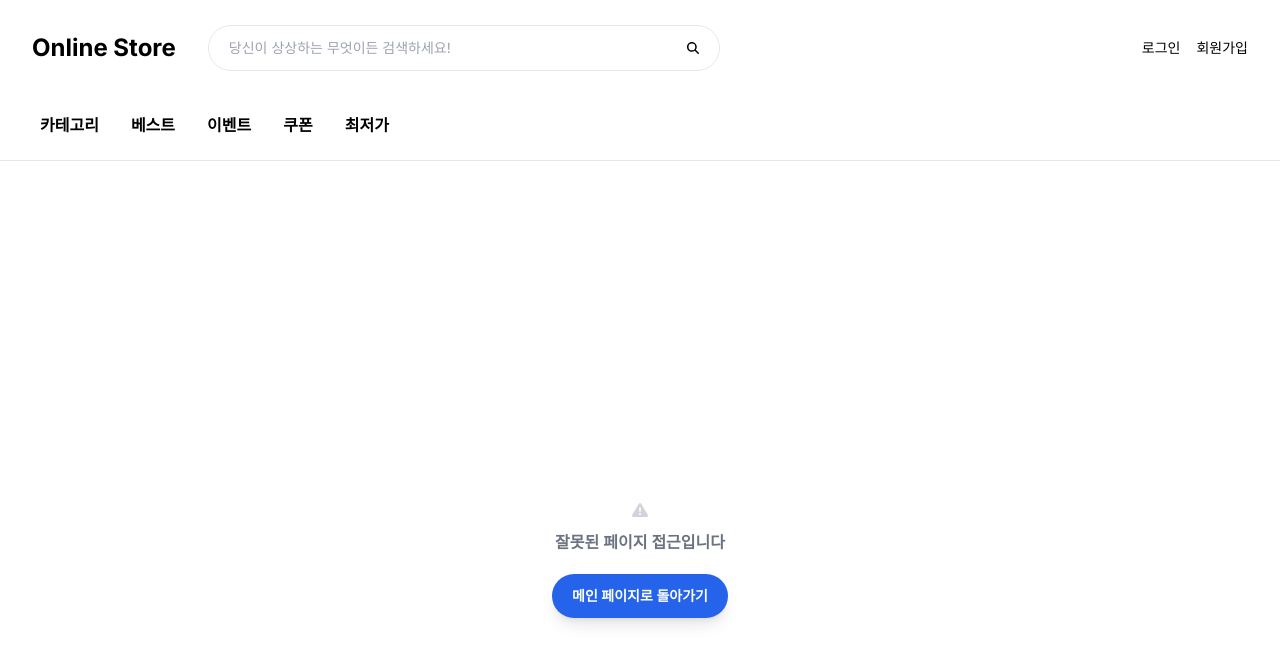
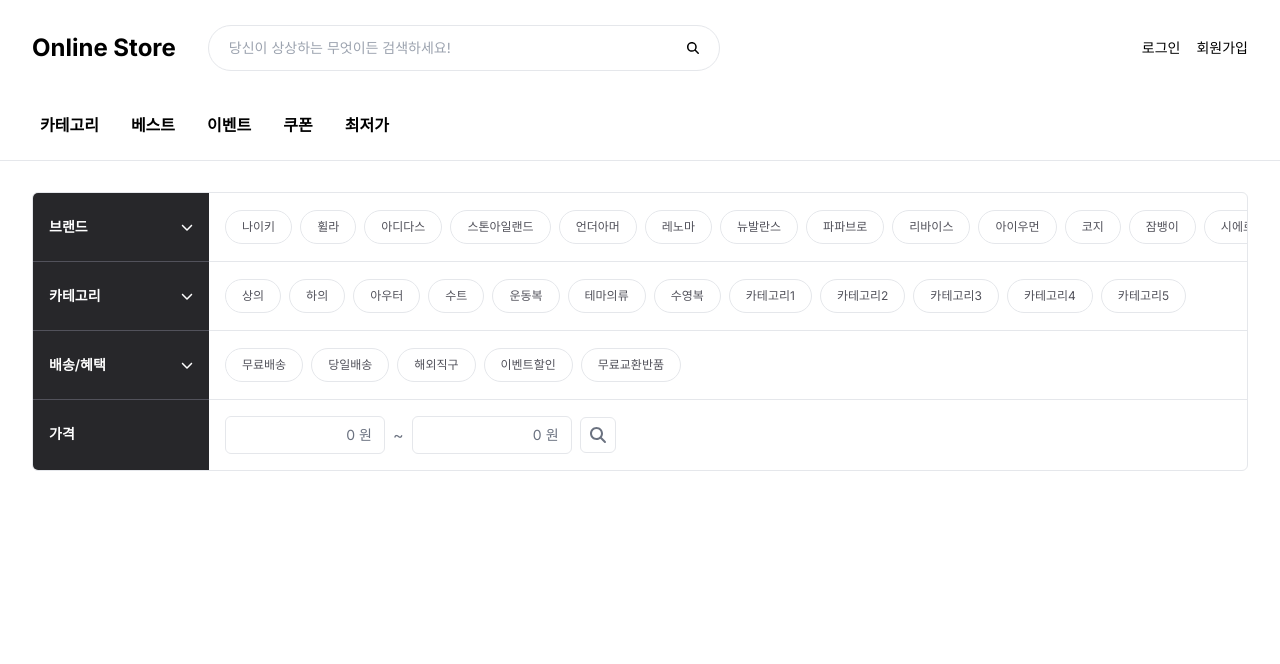
Before and after one commit to pokycookie/online-store, a Next.js app: page /items/etc in a window 1280 px wide. Before the commit this address had no page. Shown: the top 664 px of the page. Built offline with nearby package versions, Linux system fonts and the light colour scheme.

Commit message:
feat: item filter component

```diff
--- a/app/components/layout/category.tsx
+++ b/app/components/layout/category.tsx
@@ -8,7 +8,7 @@ export default function Category() {
   const [isHover, setIsHover] = useState(false)
 
   return (
-    <div className="h-full">
+    <section className="h-full">
       <p
         className="flex items-center h-full p-2 pb-3 font-semibold border-b-2 border-transparent cursor-pointer"
         onMouseEnter={() => setIsHover(true)}
@@ -17,7 +17,7 @@ export default function Category() {
         카테고리
       </p>
       <motion.div
-        className="absolute left-0 z-10 flex justify-center w-screen h-auto overflow-hidden bg-slate-100"
+        className="absolute left-0 z-10 flex justify-center h-auto overflow-hidden text-white bg-blue-600 w-vw"
         initial={{ height: 0 }}
         animate={{ height: isHover ? 'fit-content' : 0 }}
         onMouseEnter={() => setIsHover(true)}
@@ -34,7 +34,7 @@ export default function Category() {
                       <Link
                         key={i}
                         href={e.href}
-                        className="text-sm"
+                        className="text-sm text-zinc-200 whitespace-nowrap hover:text-white"
                         onFocus={() => setIsHover(true)}
                         onBlur={() => setIsHover(false)}
                       >
@@ -48,7 +48,7 @@ export default function Category() {
           })}
         </div>
       </motion.div>
-    </div>
+    </section>
   )
 }
 
@@ -64,72 +64,72 @@ const categoryData: ICategoryData[] = [
   {
     title: '패션/뷰티',
     links: [
-      { title: '화장품', href: '/' },
-      { title: '향수/바디/헤어', href: '/' },
-      { title: '슈즈', href: '/' },
-      { title: '패션잡화', href: '/' },
-      { title: '수입명품', href: '/' },
-      { title: '시계/쥬얼리', href: '/' },
+      { title: '화장품', href: '/items/etc' },
+      { title: '향수/바디/헤어', href: '/items/etc' },
+      { title: '슈즈', href: '/items/etc' },
+      { title: '패션잡화', href: '/items/etc' },
+      { title: '수입명품', href: '/items/etc' },
+      { title: '시계/쥬얼리', href: '/items/etc' },
     ],
   },
   {
     title: '디지털/가전',
     links: [
-      { title: '노트북/태블릿', href: '/' },
-      { title: '저장장치/메모리', href: '/' },
-      { title: '스마트폰/액세서리', href: '/' },
-      { title: '카메라/드론/VR', href: '/' },
-      { title: '주방가전', href: '/' },
-      { title: 'TV/세탁기/냉장고', href: '/' },
+      { title: '노트북/태블릿', href: '/items/etc' },
+      { title: '저장장치/메모리', href: '/items/etc' },
+      { title: '스마트폰/액세서리', href: '/items/etc' },
+      { title: '카메라/드론/VR', href: '/items/etc' },
+      { title: '주방가전', href: '/items/etc' },
+      { title: 'TV/세탁기/냉장고', href: '/items/etc' },
     ],
   },
   {
     title: '식품/유아동',
     links: [
-      { title: '가공식품/즉석/간식', href: '/' },
-      { title: '커피/음료', href: '/' },
-      { title: '건강식품', href: '/' },
-      { title: '신선식품', href: '/' },
-      { title: '다이어트', href: '/' },
-      { title: '출산/유아용품', href: '/' },
-      { title: '귀저기/분유', href: '/' },
-      { title: '완구', href: '/' },
+      { title: '가공식품/즉석/간식', href: '/items/etc' },
+      { title: '커피/음료', href: '/items/etc' },
+      { title: '건강식품', href: '/items/etc' },
+      { title: '신선식품', href: '/items/etc' },
+      { title: '다이어트', href: '/items/etc' },
+      { title: '출산/유아용품', href: '/items/etc' },
+      { title: '귀저기/분유', href: '/items/etc' },
+      { title: '완구', href: '/items/etc' },
     ],
   },
   {
     title: '스포츠/취미',
     links: [
-      { title: '등산/캠핑/낚시', href: '/' },
-      { title: '골프', href: '/' },
-      { title: '자전거/킥보드', href: '/' },
-      { title: '헬스', href: '/' },
-      { title: '스포츠용품', href: '/' },
-      { title: '스포츠의류', href: '/' },
-      { title: '자동차/블랙박스', href: '/' },
-      { title: '반려동물', href: '/' },
+      { title: '등산/캠핑/낚시', href: '/items/etc' },
+      { title: '골프', href: '/items/etc' },
+      { title: '자전거/킥보드', href: '/items/etc' },
+      { title: '헬스', href: '/items/etc' },
+      { title: '스포츠용품', href: '/items/etc' },
+      { title: '스포츠의류', href: '/items/etc' },
+      { title: '자동차/블랙박스', href: '/items/etc' },
+      { title: '반려동물', href: '/items/etc' },
     ],
   },
   {
     title: '가구/생활',
     links: [
-      { title: '가구/인테리어', href: '/' },
-      { title: '침구/커튼', href: '/' },
-      { title: 'DIY/원예', href: '/' },
-      { title: '수납/욕실/청소', href: '/' },
-      { title: '세제/화장지/물티슈', href: '/' },
-      { title: '조명', href: '/' },
-      { title: '주방', href: '/' },
-      { title: '건강/의료', href: '/' },
+      { title: '가구/인테리어', href: '/items/etc' },
+      { title: '침구/커튼', href: '/items/etc' },
+      { title: 'DIY/원예', href: '/items/etc' },
+      { title: '수납/욕실/청소', href: '/items/etc' },
+      { title: '세제/화장지/물티슈', href: '/items/etc' },
+      { title: '조명', href: '/items/etc' },
+      { title: '주방', href: '/items/etc' },
+      { title: '건강/의료', href: '/items/etc' },
     ],
   },
   {
     title: '도서',
     links: [
-      { title: '소설', href: '/' },
-      { title: '시/에세이', href: '/' },
-      { title: '아동', href: '/' },
-      { title: '참고서', href: '/' },
-      { title: '경제', href: '/' },
+      { title: '소설', href: '/items/etc' },
+      { title: '시/에세이', href: '/items/etc' },
+      { title: '아동', href: '/items/etc' },
+      { title: '참고서', href: '/items/etc' },
+      { title: '경제', href: '/items/etc' },
     ],
   },
 ]
--- a/app/components/layout/nav.tsx
+++ b/app/components/layout/nav.tsx
@@ -26,8 +26,8 @@ interface INavLinks {
 }
 
 const navLinks: INavLinks[] = [
-  { title: '베스트', href: '/' },
-  { title: '이벤트', href: '/' },
-  { title: '쿠폰', href: '/' },
-  { title: '최저가', href: '/' },
+  { title: '베스트', href: '/items/etc' },
+  { title: '이벤트', href: '/items/etc' },
+  { title: '쿠폰', href: '/items/etc' },
+  { title: '최저가', href: '/items/etc' },
 ]
--- a/app/components/ui/intInput.tsx
+++ b/app/components/ui/intInput.tsx
@@ -1,11 +1,19 @@
 'use client'
 
 import styled from '@emotion/styled'
-import { ChangeEvent, ClipboardEvent, KeyboardEvent, useState } from 'react'
+import {
+  ChangeEvent,
+  ClipboardEvent,
+  KeyboardEvent,
+  useEffect,
+  useState,
+} from 'react'
 
 interface IProps {
   unit?: string
   separator?: boolean
+  value?: number
+  onChange?: (value: number) => void
 }
 
 export default function IntInput(props: IProps) {
@@ -46,7 +54,14 @@ export default function IntInput(props: IProps) {
 
     setValue(value)
     setInput(value.toLocaleString())
+
+    if (props.onChange) props.onChange(value)
   }
+
+  useEffect(() => {
+    if (props.value !== value) setValue(value)
+    // eslint-disable-next-line react-hooks/exhaustive-deps
+  }, [props.value])
 
   return (
     <FocusDiv
--- /dev/null
+++ b/app/components/ui/itemFilter/filterSection.tsx
@@ -0,0 +1,67 @@
+'use client'
+
+import { FontAwesomeIcon } from '@fortawesome/react-fontawesome'
+import Tag, { ITag } from '../tag'
+import { faChevronDown } from '@fortawesome/free-solid-svg-icons'
+import styled from '@emotion/styled'
+import { useState } from 'react'
+import { motion } from 'framer-motion'
+
+export interface IFilterData {
+  title: string
+  tags: ITag[]
+  onChange?: (selected: boolean, tag: ITag) => void
+}
+
+export default function FilterSection(props: IFilterData) {
+  const [extend, setExtend] = useState(false)
+
+  const tagHandler = (selected: boolean, tag: ITag) => {
+    if (props.onChange) props.onChange(selected, tag)
+  }
+
+  return (
+    <motion.section
+      className="relative flex w-full overflow-hidden"
+      initial={{ height: 69 }}
+      animate={{ height: extend ? 'fit-content' : 69 }}
+    >
+      <button
+        className="flex items-start p-4 border-b outline-none w-44 bg-zinc-800 shrink-0 border-zinc-600"
+        onClick={() => setExtend((prev) => !prev)}
+      >
+        <span className="flex items-center justify-between w-full gap-2 text-sm font-semibold text-white h-9">
+          <h2>{props.title}</h2>
+          <Icon
+            className="w-3 duration-200"
+            icon={faChevronDown}
+            extend={extend}
+          />
+        </span>
+      </button>
+      <TagSection
+        extend={extend}
+        className="flex items-center gap-2 p-4 overflow-x-auto overflow-y-hidden border-b grow"
+      >
+        {props.tags.map((tag, i) => {
+          return (
+            <Tag
+              key={i}
+              label={tag.label}
+              value={tag.value}
+              onChange={(selected) => tagHandler(selected, tag)}
+            />
+          )
+        })}
+      </TagSection>
+    </motion.section>
+  )
+}
+
+const TagSection = styled.section<{ extend: boolean }>((props) => ({
+  flexWrap: props.extend ? 'wrap' : 'nowrap',
+}))
+
+const Icon = styled(FontAwesomeIcon)<{ extend: boolean }>((props) => ({
+  transform: props.extend ? 'rotate(180deg)' : 'rotate(0deg)',
+}))
--- /dev/null
+++ b/app/components/ui/itemFilter/itemFilter.tsx
@@ -0,0 +1,75 @@
+'use client'
+
+import FilterSection, { IFilterData } from './filterSection'
+import IntInput from '../intInput'
+import { FontAwesomeIcon } from '@fortawesome/react-fontawesome'
+import { faMagnifyingGlass } from '@fortawesome/free-solid-svg-icons'
+import { useState } from 'react'
+import { ITag } from '../tag'
+
+interface IProps {
+  data: IFilterData[]
+  onChange?: (tags: Set<ITag>) => void
+}
+
+export default function ItemFilter(props: IProps) {
+  const [startValue, setStartValue] = useState(0)
+  const [endValue, setEndValue] = useState(0)
+  const [tags, setTags] = useState<Set<ITag>>(new Set())
+
+  const tagHandler = (selected: boolean, tag: ITag) => {
+    if (selected) {
+      setTags((prev) => {
+        const newSet = new Set(prev)
+        newSet.add(tag)
+        if (props.onChange) props.onChange(newSet)
+        return newSet
+      })
+    } else {
+      setTags((prev) => {
+        const newSet = new Set(prev)
+        newSet.delete(tag)
+        if (props.onChange) props.onChange(newSet)
+        return newSet
+      })
+    }
+  }
+
+  return (
+    <section className="w-full overflow-hidden border rounded-md">
+      {props.data.map((e, i) => {
+        return (
+          <FilterSection
+            key={i}
+            title={e.title}
+            tags={e.tags}
+            onChange={tagHandler}
+          />
+        )
+      })}
+      <section className="flex w-full">
+        <div className="p-4 w-44 bg-zinc-800 shrink-0">
+          <span className="flex items-center justify-between w-full gap-2 text-sm font-semibold text-white h-9">
+            <h2>가격</h2>
+          </span>
+        </div>
+        <div className="flex items-center justify-start gap-2 p-4 text-gray-500 grow">
+          <IntInput
+            unit="원"
+            value={startValue}
+            onChange={(v) => setStartValue(v)}
+          />
+          ~
+          <IntInput
+            unit="원"
+            value={endValue}
+            onChange={(v) => setEndValue(v)}
+          />
+          <button className="flex items-center justify-center duration-200 border rounded-md w-9 h-9 hover:bg-blue-600 hover:text-white">
+            <FontAwesomeIcon className="w-4 h-4" icon={faMagnifyingGlass} />
+          </button>
+        </div>
+      </section>
+    </section>
+  )
+}
--- /dev/null
+++ b/app/components/ui/tag.tsx
@@ -0,0 +1,39 @@
+'use client'
+
+import styled from '@emotion/styled'
+import { useState } from 'react'
+
+export interface ITag {
+  label: string
+  value: string
+}
+
+export interface IProps extends ITag {
+  defaultSelected?: boolean
+  onChange?: (selected: boolean) => void
+}
+
+export default function Tag(props: IProps) {
+  const [selected, setSelected] = useState(props.defaultSelected ?? false)
+
+  const selectHandler = () => {
+    setSelected((prev) => !prev)
+    if (props.onChange) props.onChange(!selected)
+  }
+
+  return (
+    <TagButton
+      selected={selected}
+      className="p-2 pl-4 pr-4 text-xs border rounded-full w-fit h-fit hover:border-blue-600 shrink-0"
+      onClick={selectHandler}
+    >
+      {props.label}
+    </TagButton>
+  )
+}
+
+const TagButton = styled.button<{ selected: boolean }>((props) => ({
+  backgroundColor: props.selected ? '#2563eb' : 'transparent',
+  color: props.selected ? 'white' : '#52525b',
+  borderColor: props.selected ? '#2563eb' : '#e5e7eb',
+}))
--- /dev/null
+++ b/app/items/[id]/page.tsx
@@ -0,0 +1,62 @@
+import { IFilterData } from '@/components/ui/itemFilter/filterSection'
+import ItemFilter from '@/components/ui/itemFilter/itemFilter'
+
+export default function ItemPage() {
+  return (
+    <main className="p-8">
+      <ItemFilter data={filterData} />
+    </main>
+  )
+}
+
+const filterData: IFilterData[] = [
+  {
+    title: '브랜드',
+    tags: [
+      { label: '나이키', value: 'v' },
+      { label: '휠라', value: 'v' },
+      { label: '아디다스', value: 'v' },
+      { label: '스톤아일랜드', value: 'v' },
+      { label: '언더아머', value: 'v' },
+      { label: '레노마', value: 'v' },
+      { label: '뉴발란스', value: 'v' },
+      { label: '파파브로', value: 'v' },
+      { label: '리바이스', value: 'v' },
+      { label: '아이우먼', value: 'v' },
+      { label: '코지', value: 'v' },
+      { label: '잠뱅이', value: 'v' },
+      { label: '시에로', value: 'v' },
+      { label: '뱅벙', value: 'v' },
+      { label: '게스', value: 'v' },
+      { label: '엘케이트', value: 'v' },
+      { label: '닉스', value: 'v' },
+    ],
+  },
+  {
+    title: '카테고리',
+    tags: [
+      { label: '상의', value: 'v' },
+      { label: '하의', value: 'v' },
+      { label: '아우터', value: 'v' },
+      { label: '수트', value: 'v' },
+      { label: '운동복', value: 'v' },
+      { label: '테마의류', value: 'v' },
+      { label: '수영복', value: 'v' },
+      { label: '카테고리1', value: 'v' },
+      { label: '카테고리2', value: 'v' },
+      { label: '카테고리3', value: 'v' },
+      { label: '카테고리4', value: 'v' },
+      { label: '카테고리5', value: 'v' },
+    ],
+  },
+  {
+    title: '배송/혜택',
+    tags: [
+      { label: '무료배송', value: 'v' },
+      { label: '당일배송', value: 'v' },
+      { label: '해외직구', value: 'v' },
+      { label: '이벤트할인', value: 'v' },
+      { label: '무료교환반품', value: 'v' },
+    ],
+  },
+]
```
